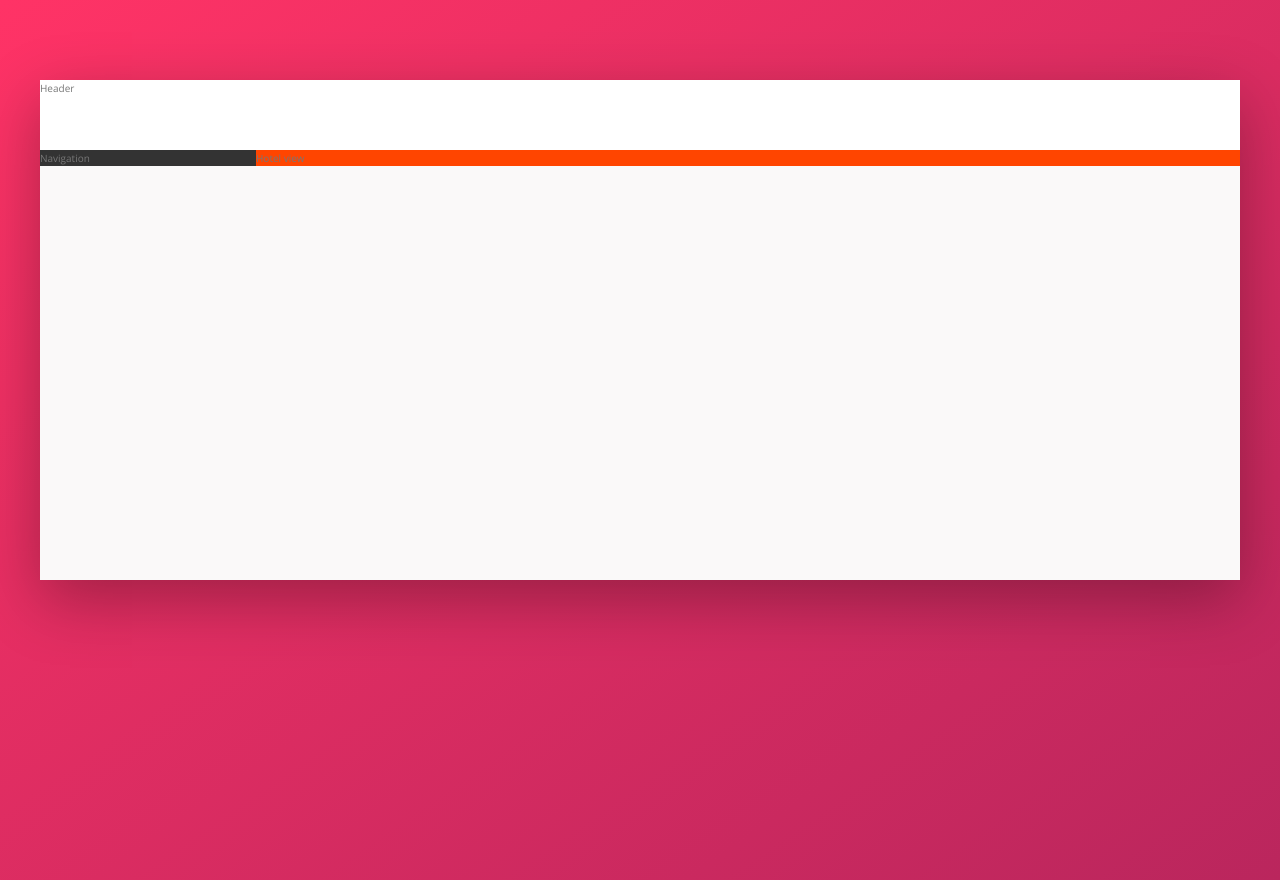
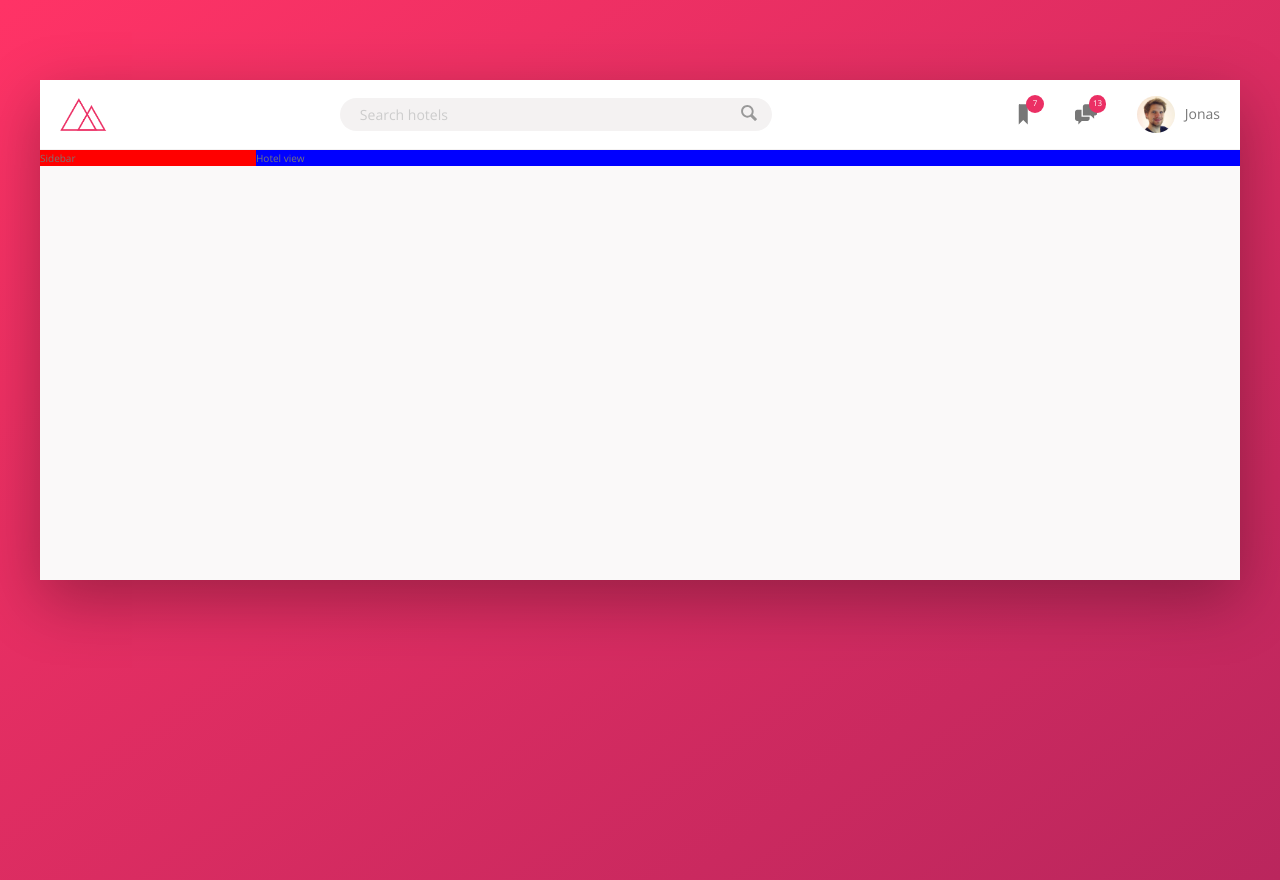
Before and after one commit to thallesManjaterra/trillo, a website: page index.html in a window 1280 px wide. Drawn offline with nearby package versions, Linux system fonts and the light colour scheme.

Commit message:
Implementando header

```diff
--- a/index.html
+++ b/index.html
@@ -10,23 +10,55 @@
 
         <title>trillo &mdash; Your all-in-one booking app</title>
     </head>
+
     <body>
         <div class="container">
+            <header class="header">
+                <img class="logo" src="img/logo.png" alt="Trillo logo">
 
-            <header class="header">
-                Header
+                <form class="search" action="#">
+                    <input class="search__input" type="text" placeholder="Search hotels">
+                    <button class="search__button">
+                        <svg class="search__icon">
+                            <use xlink:href="img/sprite.svg#icon-magnifying-glass"></use>
+                        </svg>
+                    </button>
+                </form>
+
+                <nav class="user-nav">
+
+                    <div class="user-nav__icon-box">
+                        <svg class="user-nav__icon">
+                            <use xlink:href="img/sprite.svg#icon-bookmark"></use>
+                        </svg>
+                        <span class="user-nav__notification">7</span>
+                    </div>
+
+                    <div class="user-nav__icon-box">
+                        <svg class="user-nav__icon">
+                            <use xlink:href="img/sprite.svg#icon-chat"></use>
+                        </svg>
+                        <span class="user-nav__notification">13</span>
+                    </div>
+
+                    <div class="user-nav__user-box">
+                        <img class="user-nav__user-photo" src="img/user.jpg" alt="User photo">
+                        <span class="user-nav__user-name">
+                            Jonas
+                        </span>
+                    </div>
+                </nav>
+
             </header>
 
             <div class="content">
-
                 <nav class="sidebar">
-                    Navigation
+                    Sidebar
                 </nav>
 
                 <main class="hotel-view">
                     Hotel view
                 </main>
-
             </div>
 
         </div>
--- a/sass/_components.scss
+++ b/sass/_components.scss
@@ -0,0 +1,110 @@
+// LOGO
+.logo {
+    height: 3.25rem;
+    margin-left: 2rem;
+}
+
+// SEARCH
+.search {
+    flex: 0 0 40%;
+
+    display: flex;
+    align-items: center;
+    justify-content: center;
+
+    &__input {
+        font-family: inherit;
+        font-size: inherit;
+        color: inherit;
+        background-color: var(--color-grey-light-2);
+        border: none;
+        padding: 0.7rem 2rem;
+        border-radius: 100px;
+        width: 90%;
+        transition: all 0.2s;
+        margin-right: -3.25rem;
+
+        &:focus {
+            outline: none;
+            width: 100%;
+            background-color: var(--color-grey-light-3);
+        }
+
+        &::-webkit-input-placeholder {
+            font-weight: 100;
+            color: var(--color-grey-light-4);
+        }
+    }
+
+    &__input:focus + &__button {
+        background-color: var(--color-grey-light-3);
+    }
+
+    &__button {
+        border: none;
+        background-color: var(--color-grey-light-2);
+
+        &:focus {
+            outline: none;
+        }
+
+        &:active {
+            transform: translateY(2px);
+        }
+    }
+
+    &__icon {
+        height: 2rem;
+        width: 2rem;
+        fill: var(--color-grey-dark-3);
+    }
+}
+
+// USER NAVIGATION
+.user-nav {
+    display: flex;
+    align-items: stretch;
+    align-self: stretch;
+
+    & > * {
+        padding: 0 2rem;
+        cursor: pointer;
+        display: flex;
+        align-items: center;
+        justify-content: center;
+    }
+
+    & > *:hover {
+        background-color: var(--color-grey-light-2);
+    }
+
+    &__icon-box {
+        position: relative;
+    }
+
+    &__icon {
+        height: 2.25rem;
+        width: 2.25rem;
+        fill: var(--color-grey-dark-2);
+    }
+
+    &__notification {
+        display: flex;
+        justify-content: center;
+        align-items: center;
+        font-size: 0.8rem;
+        height: 1.75rem;
+        width: 1.75rem;
+        border-radius: 100px;
+        background-color: var(--color-primary);
+        color: #fff;
+        position: absolute;
+        top: 1.5rem;
+        right: 1.1rem;
+    }
+    &__user-photo {
+        height: 3.75rem;
+        border-radius: 50%;
+        margin-right: 1rem;
+    }
+}
--- a/sass/_layout.scss
+++ b/sass/_layout.scss
@@ -1,29 +1,33 @@
 .container {
     max-width: 120rem;
+    background-color: var(--color-grey-light-1);
     margin: 8rem auto;
-    background-color: var(--color-grey-light-1);
     box-shadow: var(--shadow-dark);
 
     min-height: 50rem;
-}
-
-.header {
-    height: 7rem;
-    background-color: #fff;
-    border-bottom: var(--color-grey-light-2);
 }
 
 .content {
     display: flex;
 }
 
+.header {
+    font-size: 1.4rem;
+    height: 7rem;
+    background-color: #fff;
+    border-bottom: 1px solid var(--color-grey-light-2);
+
+    display: flex;
+    justify-content: space-between;
+    align-items: center;
+}
+
 .sidebar {
-    background-color: var(--color-grey-dark-1);
+    background-color: red;
     flex: 0 0 18%;
 }
 
 .hotel-view {
-    background-color: #fff;
-    background-color: orangered;
     flex: 1;
+    background-color: blue;
 }
```
Also changed, not shown: css/style.css, img/SVG/aircraft-take-off.svg (added), img/SVG/bookmark.svg (added), img/SVG/chat.svg (added), img/SVG/chevron-thin-right.svg (added), img/SVG/home.svg (added), img/SVG/key.svg (added), img/SVG/location-pin.svg (added), img/SVG/magnifying-glass.svg (added), img/SVG/map.svg (added), img/SVG/star.svg (added).
